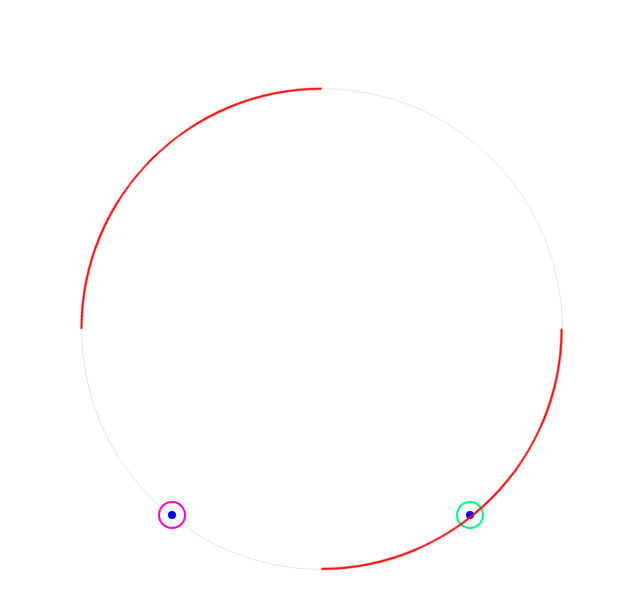
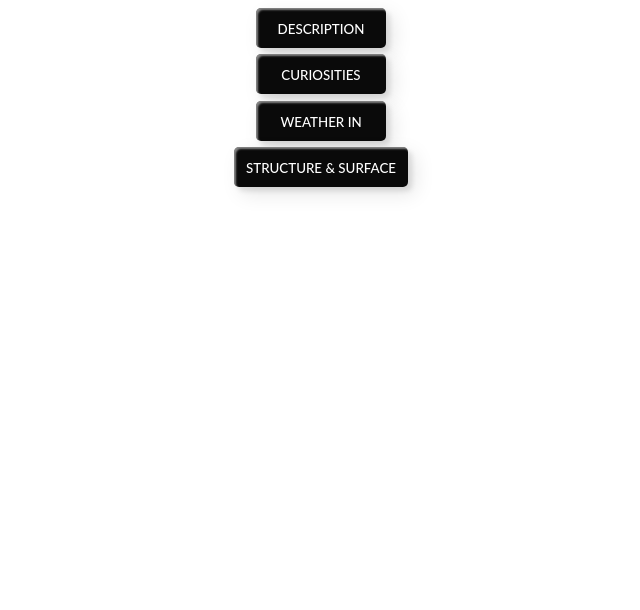
Before and after one commit to Carol21d/Nasa, a Vue app: page / in a window 1280 px wide. Shown: the top 610 px of the page, without its empty margins (319-959 px from the left). Built offline with nearby package versions, Linux system fonts and the light colour scheme; the HTML template or start-up script is replaced by a standard one.

Commit message:
buttons de menu terminado

```diff
--- a/src/App.vue
+++ b/src/App.vue
@@ -1,12 +1,14 @@
 <script setup>
 import { RouterLink, RouterView } from 'vue-router'
-import Planets from './components/Planets.vue';
-import Ellipse from './components/Ellipse.vue'
+// import Planets from './components/Planets.vue';
+// import Ellipse from './components/Ellipse.vue'
+import Menu from './components/Menu.vue'
 </script>
 
 <template>
   <!-- <Planets/> -->
- <Ellipse/>
+ <!-- <Ellipse/> -->
+ <Menu/>
   <RouterView />
 </template>
 
--- /dev/null
+++ b/src/components/Menu.vue
@@ -0,0 +1,390 @@
+<script>
+</script>
+<template>
+    <div class="menu">
+        <button type="text" name="description" class="btn btn-description"><span>DESCRIPTION</span></button>
+        <button type="text" name="curiosidades" class="btn btn-curiosidades"><span>CURIOSITIES</span></button>
+        <button type="text" name="weather" class="btn btn-weather"><span>WEATHER IN</span></button>
+        <button type="text" name="structure" class="btn btn-structure"><span>STRUCTURE & SURFACE</span></button>
+
+    </div>
+</template>
+<style lang="scss" scoped>
+.menu {
+    display: flex;
+    flex-direction: column;
+    justify-content: center;
+    align-items: center;
+    gap: 0.4em;
+
+    .btn {
+        width: 18em;
+        height: 4em;
+        color: #070707;
+        border-radius: 5px;
+        padding: 10px 25px;
+        font-family: 'Lato', sans-serif;
+        font-weight: 500;
+        background: transparent;
+        cursor: pointer;
+        transition: all 0.3s ease;
+        position: relative;
+        display: inline-block;
+        box-shadow: inset 2px 2px 2px 0px rgba(255, 255, 255, .5), 7px 7px 20px 0px rgba(0, 0, 0, .1), 4px 4px 5px 0px rgba(0, 0, 0, .1);
+        outline: none;
+
+
+    }
+
+
+    .btn-description {
+        background: rgb(10, 10, 10);
+        color: white;
+        width: 130px;
+        height: 40px;
+        line-height: 42px;
+        padding: 0;
+        border-color: white;
+        border: none;
+
+
+
+    }
+
+    .btn-description span {
+        position: relative;
+        display: block;
+        width: 100%;
+        height: 100%;
+    }
+
+    .btn-description:before,
+    .btn-description:after {
+        position: absolute;
+        content: "";
+        right: 0;
+        top: 0;
+        background: rgba(2, 126, 251, 1);
+        transition: all 0.3s ease;
+    }
+
+    .btn-description:before {
+        height: 0%;
+        width: 2px;
+    }
+
+    .btn-description:after {
+        width: 0%;
+        height: 2px;
+    }
+
+    .btn-description:hover {
+        background: transparent;
+        box-shadow: none;
+    }
+
+    .btn-description:hover:before {
+        height: 100%;
+    }
+
+    .btn-description:hover:after {
+        width: 100%;
+    }
+
+    .btn-description span:hover {
+        color: rgba(2, 126, 251, 1);
+    }
+
+    .btn-description span:before,
+    .btn-description span:after {
+        position: absolute;
+        content: "";
+        left: 0;
+        bottom: 0;
+        background: rgba(2, 126, 251, 1);
+        transition: all 0.3s ease;
+    }
+
+    .btn-description span:before {
+        width: 2px;
+        height: 0%;
+    }
+
+    .btn-description span:after {
+        width: 0%;
+        height: 2px;
+    }
+
+    .btn-description span:hover:before {
+        height: 100%;
+    }
+
+    .btn-description span:hover:after {
+        width: 100%;
+    }
+
+    .btn-curiosidades {
+        background: rgb(10, 10, 10);
+        color: white;
+        width: 130px;
+        height: 40px;
+        line-height: 42px;
+        padding: 0;
+        border-color: white;
+        border: none;
+
+
+
+    }
+
+    .btn-curiosidades span {
+        position: relative;
+        display: block;
+        width: 100%;
+        height: 100%;
+    }
+
+    .btn-curiosidades:before,
+    .btn-curiosidades:after {
+        position: absolute;
+        content: "";
+        right: 0;
+        top: 0;
+        background: rgb(25, 150, 35);
+        transition: all 0.3s ease;
+    }
+
+    .btn-curiosidades:before {
+        height: 0%;
+        width: 2px;
+    }
+
+    .btn-curiosidades:after {
+        width: 0%;
+        height: 2px;
+    }
+
+    .btn-curiosidades:hover {
+        background: transparent;
+        box-shadow: none;
+    }
+
+    .btn-curiosidades:hover:before {
+        height: 100%;
+    }
+
+    .btn-curiosidades:hover:after {
+        width: 100%;
+    }
+
+    .btn-curiosidades span:hover {
+        color:  rgb(25, 150, 35);
+
+    }
+
+    .btn-curiosidades span:before,
+    .btn-curiosidades span:after {
+        position: absolute;
+        content: "";
+        left: 0;
+        bottom: 0;
+        background:  rgb(25, 150, 35);
+        transition: all 0.3s ease;
+    }
+
+    .btn-curiosidades span:before {
+        width: 2px;
+        height: 0%;
+    }
+
+    .btn-curiosidades span:after {
+        width: 0%;
+        height: 2px;
+    }
+
+    .btn-curiosidades span:hover:before {
+        height: 100%;
+    }
+
+    .btn-curiosidades span:hover:after {
+        width: 100%;
+    }
+
+
+    .btn-weather {
+        background: rgb(10, 10, 10);
+        color: white;
+        width: 130px;
+        height: 40px;
+        line-height: 42px;
+        padding: 0;
+        border-color: white;
+        border: none;
+
+
+
+    }
+
+    .btn-weather span {
+        position: relative;
+        display: block;
+        width: 100%;
+        height: 100%;
+    }
+
+    .btn-weather:before,
+    .btn-weather:after {
+        position: absolute;
+        content: "";
+        right: 0;
+        top: 0;
+        background: rgb(251, 164, 2);
+        transition: all 0.3s ease;
+    }
+
+    .btn-weather:before {
+        height: 0%;
+        width: 2px;
+    }
+
+    .btn-weather:after {
+        width: 0%;
+        height: 2px;
+    }
+
+    .btn-weather:hover {
+        background: transparent;
+        box-shadow: none;
+    }
+
+    .btn-weather:hover:before {
+        height: 100%;
+    }
+
+    .btn-weather:hover:after {
+        width: 100%;
+    }
+
+    .btn-weather span:hover {
+        color: rgb(251, 164, 2);
+    }
+
+    .btn-weather span:before,
+    .btn-weather span:after {
+        position: absolute;
+        content: "";
+        left: 0;
+        bottom: 0;
+        background: rgb(251, 164, 2);
+        transition: all 0.3s ease;
+    }
+
+    .btn-weather span:before {
+        width: 2px;
+        height: 0%;
+    }
+
+    .btn-weather span:after {
+        width: 0%;
+        height: 2px;
+    }
+
+    .btn-weather span:hover:before {
+        height: 100%;
+    }
+
+    .btn-weather span:hover:after {
+        width: 100%;
+    }
+
+    .btn-structure {
+        background: rgb(10, 10, 10);
+        color: white;
+        width: 13em;
+        height: 40px;
+        line-height: 42px;
+        padding: 0;
+        border-color: white;
+        border: none;
+
+
+
+    }
+
+    .btn-structure span {
+        position: relative;
+        display: block;
+        width: 100%;
+        height: 100%;
+    }
+
+    .btn-structure:before,
+    .btn-structure:after {
+        position: absolute;
+        content: "";
+        right: 0;
+        top: 0;
+        background: rgb(251, 2, 2);
+        transition: all 0.3s ease;
+    }
+
+    .btn-structure:before {
+        height: 0%;
+        width: 2px;
+    }
+
+    .btn-structure:after {
+        width: 0%;
+        height: 2px;
+    }
+
+    .btn-structure:hover {
+        background: transparent;
+        box-shadow: none;
+    }
+
+    .btn-structure:hover:before {
+        height: 100%;
+    }
+
+    .btn-structure:hover:after {
+        width: 100%;
+    }
+
+    .btn-structure span:hover {
+        color: rgb(251, 2, 2);
+    }
+
+    .btn-structure span:before,
+    .btn-structure span:after {
+        position: absolute;
+        content: "";
+        left: 0;
+        bottom: 0;
+        background: rgb(251, 2, 2);
+        transition: all 0.3s ease;
+    }
+
+    .btn-structure span:before {
+        width: 2px;
+        height: 0%;
+    }
+
+    .btn-structure span:after {
+        width: 0%;
+        height: 2px;
+    }
+
+    .btn-structure span:hover:before {
+        height: 100%;
+    }
+
+    .btn-structure span:hover:after {
+        width: 100%;
+    }
+
+
+
+
+}
+</style>
```
